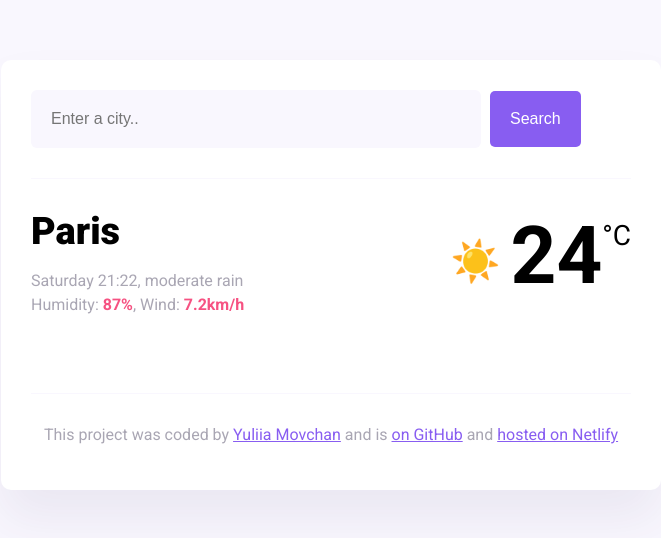
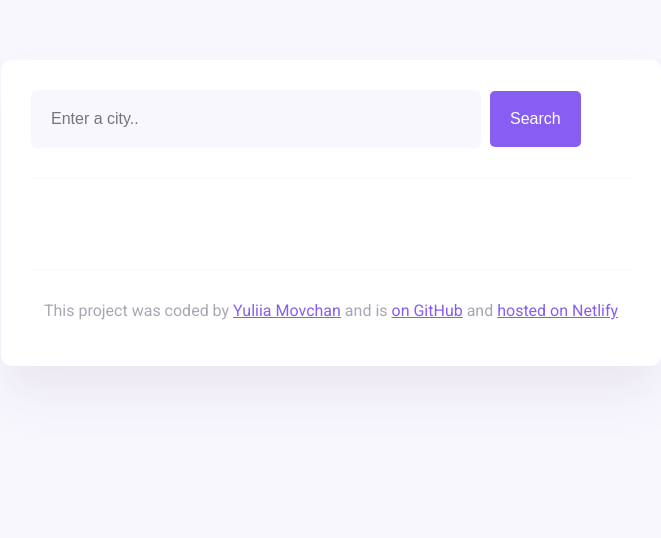
Before and after one commit to julmov/weather-app-shecodes, a plain HTML site: page index.html in a window 1280 px wide. Shown: the whole page, without its empty margins (309-970 px from the left). Drawn offline with nearby package versions, Linux system fonts and the light colour scheme.

Commit message:
deleted default data

```diff
--- a/index.html
+++ b/index.html
@@ -28,19 +28,19 @@
         </form>
       </header>
       <main>
-        <div class="current-weather">
+        <div class="current-weather" class="current-weather-display">
           <div>
-            <h1 class="current-city" id="current-city">Paris</h1>
+            <h1 class="current-city" id="current-city"></h1>
             <p class="current-details">
-              <span id="current-date"></span>, <span id="current-description">moderate rain</span> <br />
-              Humidity: <strong id="humidity">87%</strong>, Wind: <strong id="wind">7.2km/h</strong>
+              <span id="current-date"></span>, <span id="current-description"></span> <br />
+              Humidity: <strong id="humidity"></strong>, Wind: <strong id="wind"></strong>
             </p>
           </div>
           <div class="current-temperature">
-            <span class="current-temperature-icon">☀️</span
+            <span class="current-temperature-icon"></span
             ><span class="current-temperature-value" id="current-temperature"
-              >24</span
-            ><span class="current-temperature-unit">°C</span>
+              ></span
+            ><span class="current-temperature-unit"></span>
           </div>
         </div>
         <div class="weather-forecast" id="forecast">
--- a/src/index.js
+++ b/src/index.js
@@ -8,6 +8,10 @@ function displayTemperature(response) {
   let temperatureElement = document.querySelector("#current-temperature");
   let temperature = Math.round(response.data.temperature.current);
   let cityElement = document.querySelector("#current-city");
+  let display = document.querySelector(".current-weather");
+  display.classList.add("current-weather-display");
+
+
   cityElement.innerHTML = response.data.city;
   temperatureElement.innerHTML = temperature;
 
--- a/src/styles.css
+++ b/src/styles.css
@@ -51,6 +51,10 @@ main {
 }
 
 .current-weather {
+  display: none
+}
+
+.current-weather-display{
   display: flex;
   justify-content: space-between;
 }
```
